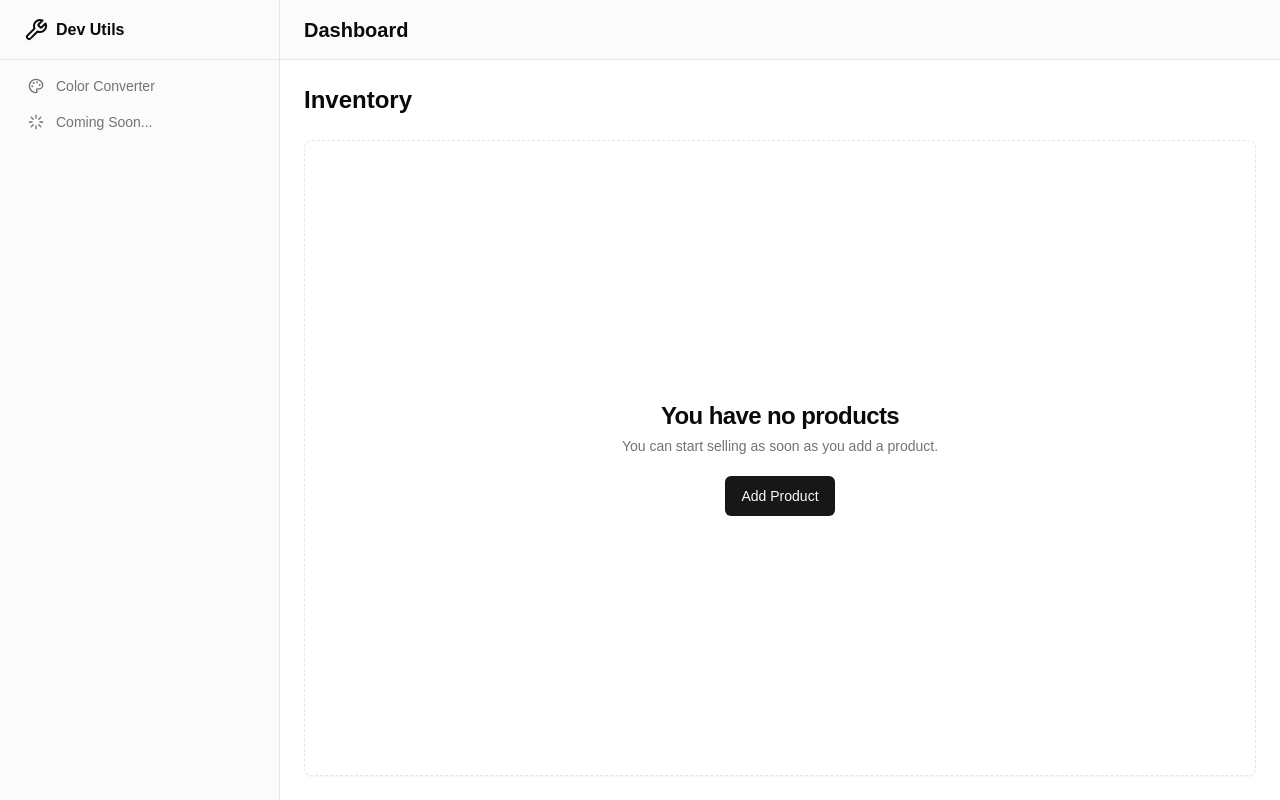
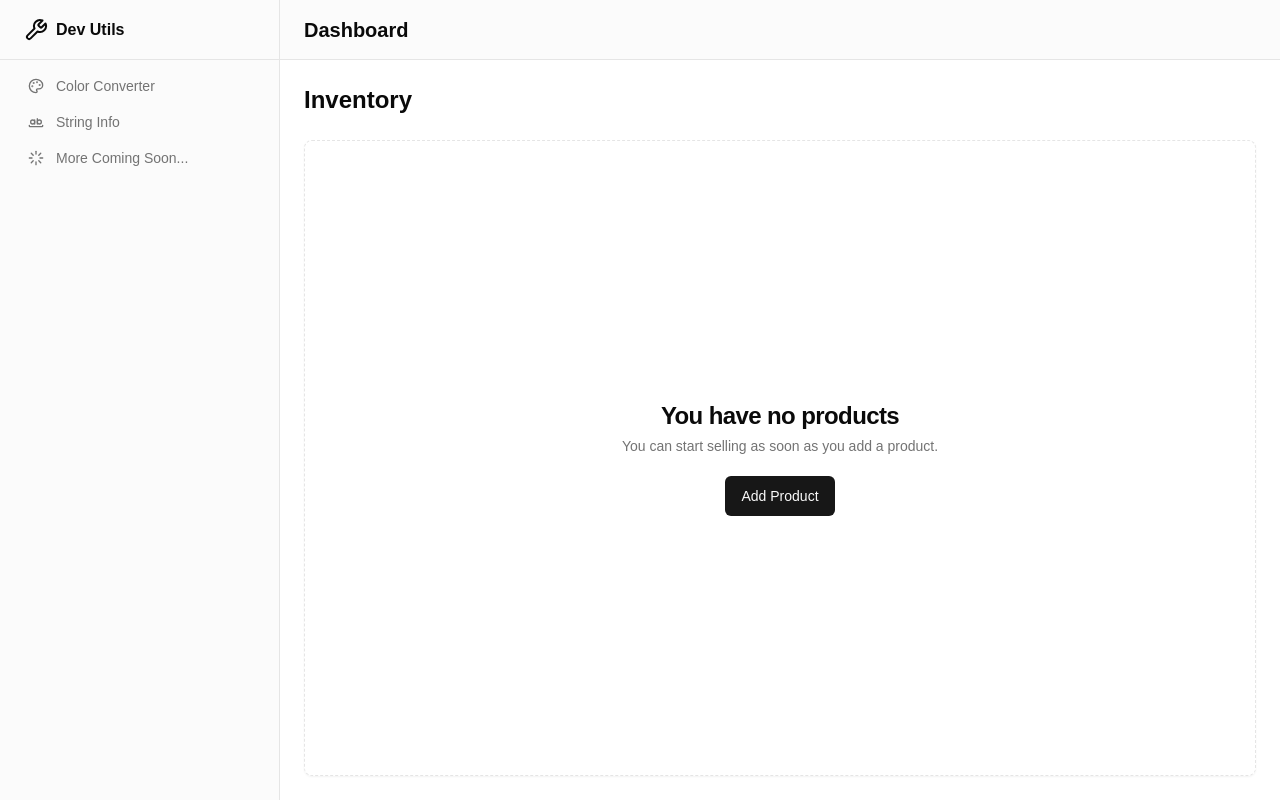
Before and after one commit to AV3RG/dev-utils, a Next.js app: page / in a window 1280 px wide. Built offline with nearby package versions, Linux system fonts and the light colour scheme.

Commit message:
fix(strinfo): sidebar header

```diff
--- a/src/app/components/HeaderTitle.tsx
+++ b/src/app/components/HeaderTitle.tsx
@@ -6,14 +6,16 @@ export default function HeaderTitle() {
 
     const pathName = usePathname()
 
-    const utilTitle = (path) => {
+    const utilTitle = (path: string) => {
         switch (path) {
             case "/color-converter":
                 return "Color Converter"
+            case "/strinfo":
+                return "String Info"
             case "/":
                 return "Dashboard"
             default:
-                return "Page"
+                return path
         }
     }
 
--- a/src/app/components/SideNav.tsx
+++ b/src/app/components/SideNav.tsx
@@ -2,7 +2,7 @@
 
 import Link from "next/link";
 import {cn} from "@/lib/utils";
-import {LineChart, Loader, Package, Palette, ShoppingCart, Users} from "lucide-react";
+import {Loader, Palette, WholeWord} from "lucide-react";
 import React from "react";
 import {usePathname} from "next/navigation";
 
@@ -29,6 +29,19 @@ export default function SideNav() {
             Color Converter
         </Link>
         <Link
+            href="/strinfo"
+            className={cn(
+                "flex items-center gap-3 rounded-lg px-3 py-2 transition-all hover:text-primary",
+                {
+                    "bg-muted": isActive("/color-converter"),
+                    "text-muted-foreground": !isActive("/color-converter"),
+                }
+            )}
+        >
+            <WholeWord className="h-4 w-4"/>
+            String Info
+        </Link>
+        <Link
             href="#"
             className={cn(
                 "flex items-center gap-3 rounded-lg px-3 py-2 transition-all hover:text-primary",
@@ -39,7 +52,7 @@ export default function SideNav() {
             )}
         >
             <Loader className="h-4 w-4"/>
-            Coming Soon...
+            More Coming Soon...
         </Link>
     </nav>
 }
```
